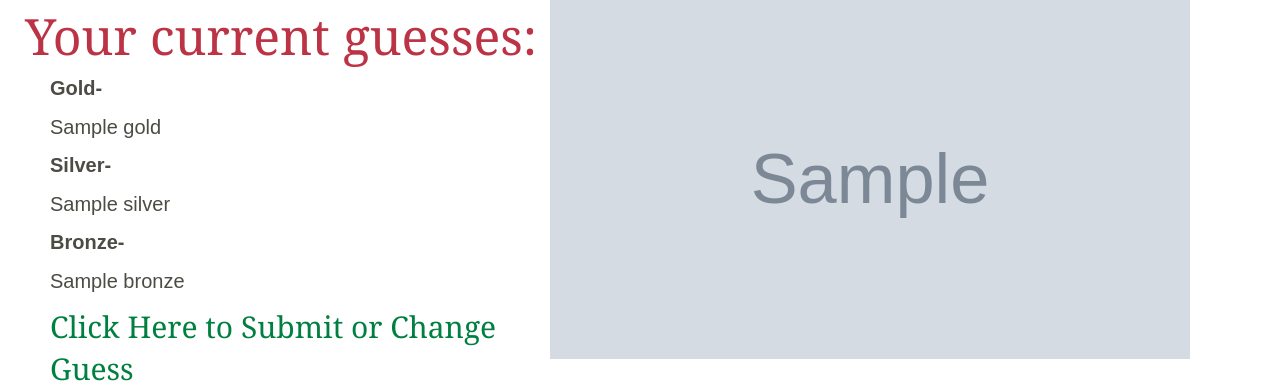
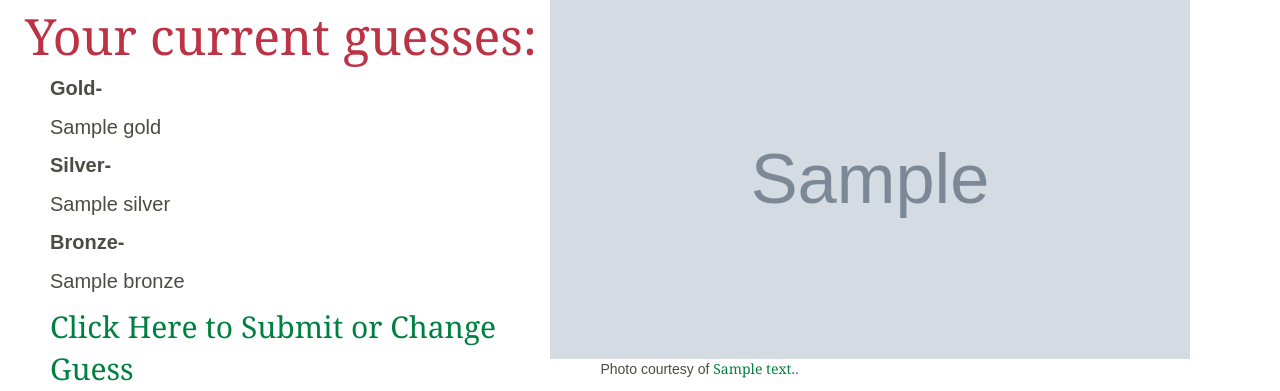
Before and after one commit to BoggsParty/Olympic-App, a Django app: template CountryInfo/templates/CountryInfo/sportdetail.html in a window 1280 px wide. Shown: the part 420-811 px from the top of the page. Run offline with Django 3.2, Linux system fonts and the light colour scheme; the template is opened without the code that fills it: most values are stand-ins (such as "Sample title", 1, 10 or a date in 2020); grey boxes marked "Sample" are stand-in pictures; some libraries are stand-ins or nearby versions.

Commit message:
added photo courtesy of to sport model and detail template

```diff
--- a/CountryInfo/models.py
+++ b/CountryInfo/models.py
@@ -23,6 +23,8 @@ class Sport(models.Model):
     )
     winner_type = models.CharField(max_length=2, choices=WINNER_TYPE, default=TEAM)
     image = models.URLField(max_length=200, blank=True, default='')
+    source_link = models.URLField(max_length=200, blank=True, default='')
+    source_text = models.CharField(max_length=200, blank=True, default='')
     def __str__(self):
         return self.sport_name
 
--- a/CountryInfo/templates/CountryInfo/sportdetail.html
+++ b/CountryInfo/templates/CountryInfo/sportdetail.html
@@ -15,6 +15,7 @@
 
     <div id="section3">
         <img src="{{sport.image}}" alt="Mountain View" style="width:640px;height:360px;">
+        <p id="p3">Photo courtesy of <a id="link5" href="{{sport.source_link}}">{{ sport.source_text }}</a>.</p>
     </div>
     <div>
         <h1>Your current guesses:</h1>
--- a/Main/static/css/dashboard.css
+++ b/Main/static/css/dashboard.css
@@ -26,6 +26,12 @@ p {
     font-family: sans-serif;
     font-size: 150%;
     padding: 0px 50px;
+}
+
+#p3 {
+    color: #4c4b44;
+    font-family: sans-serif;
+    font-size: 14px;
 }
 a {
     color: #008040;
@@ -115,6 +121,13 @@ html, body {
     text-align: center;
 }
 
+#link5 {
+    color: #008040;
+    font-family: Georgia, serif;
+    font-size: 14px;
+    text-decoration: none;
+    text-align: left;
+}
 #section1 {
     width:350px;
     float:left;
```
Also changed, not shown: .gitignore/db.sqlite3, CountryInfo/migrations/0013_auto_20160627_2227.py (added), UserSelections/migrations/0023_auto_20160627_2227.py (added). Lines whose indentation alone changed are shown as unchanged.
